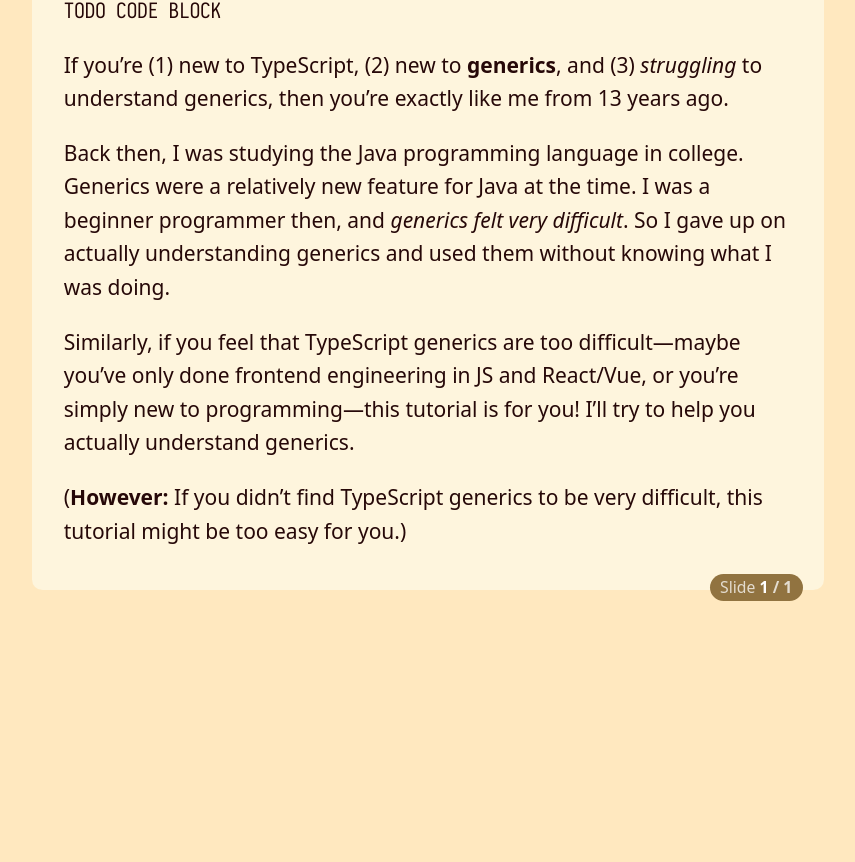
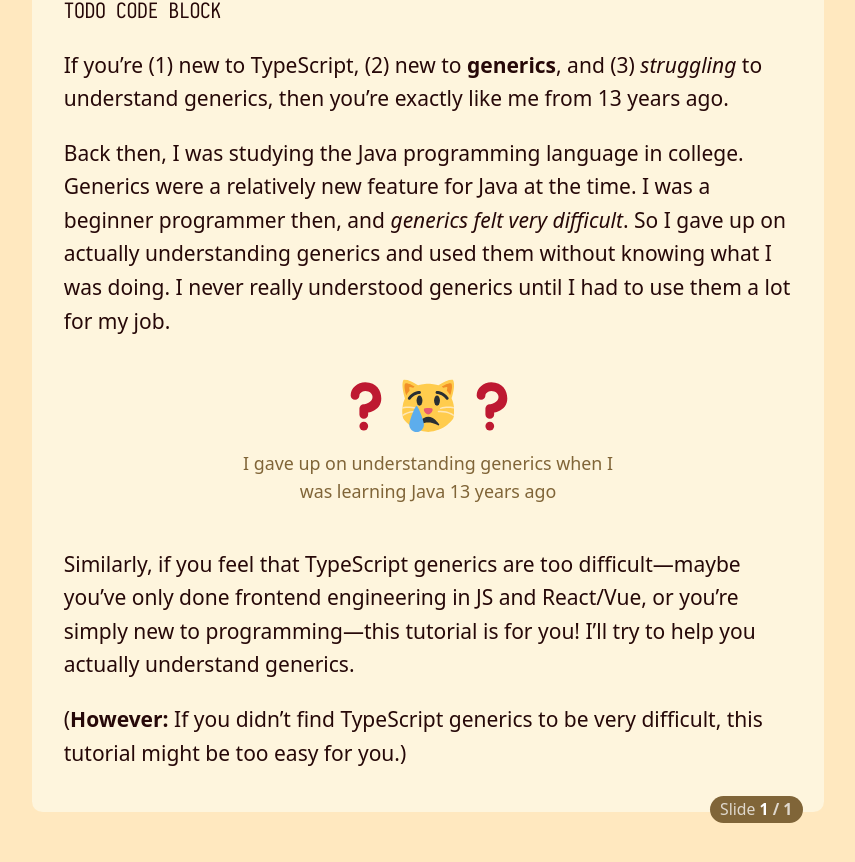
Before and after one commit to chibicode/TypeScript-for-Beginner-Programmers, a Next.js app: page /generics in a window 1280 px wide. Shown: the part 816-1678 px from the top of the page, without its empty margins (212-1067 px from the left). Built offline with nearby package versions, Linux system fonts and the light colour scheme.

Commit message:
EmojiSeparator support

```diff
--- /dev/null
+++ b/src/components/Emoji/CryingCat.tsx
@@ -0,0 +1,41 @@
+import React from 'react'
+
+const SvgCryingCat = (props: React.SVGProps<SVGSVGElement>) => (
+  <svg viewBox="0 0 36 36" {...props}>
+    <path
+      fill="#FFCC4D"
+      d="M35.734 19.929C35.375 16.66 35 15 34 13c0 0 3-9 1-12.7-.674-1.246-7.404 1.688-10 3.7 0 0-4-.998-7-.998S11 4 11 4C8.404 1.988 1.674-.946 1 .3-1 4 2 13 2 13 1 15 .625 16.66.266 19.929-.129 23.513.657 26.37 1 27c.39.716 2.367 3.025 5 5 4 3 10 4 12 4s8-1 12-4c2.633-1.975 4.61-4.284 5-5 .343-.63 1.129-3.487.734-7.071z"
+    />
+    <path
+      fill="#E75A70"
+      d="M18 19.5c3 0 3 .5 3 1.5s-1.5 3-3 3-3-2-3-3-.001-1.5 3-1.5z"
+    />
+    <path
+      fill="#F18F26"
+      d="M2 3c.447-1.342 5.64 1 6.64 2C8.64 5 4 8 3 11c0 0-2-5-1-8zm32 0c-.447-1.342-5.64 1-6.64 2 0 0 4.64 3 5.64 6 0 0 2-5 1-8z"
+    />
+    <path
+      fill="#FFCC4D"
+      d="M4.934 5.603C4.934 4.189 11 7 10 8s-2 1.603-3 2.603-2.066-4-2.066-5zm26.132 0C31.066 4.189 25 7 26 8s2 1.603 3 2.603 2.066-4 2.066-5z"
+    />
+    <path
+      fill="#FEE7B8"
+      d="M.701 25c-.148 0-.294-.065-.393-.19-.171-.217-.134-.531.083-.702.162-.127 4.02-3.12 10.648-2.605.275.02.481.261.46.536-.021.275-.257.501-.537.46-6.233-.474-9.915 2.366-9.951 2.395-.093.071-.202.106-.31.106zm8.868-4.663c-.049 0-.1-.007-.149-.022-4.79-1.497-8.737-.347-8.777-.336-.265.081-.543-.07-.623-.335-.079-.265.071-.543.335-.622.173-.052 4.286-1.247 9.362.338.264.083.411.363.328.627-.066.213-.263.35-.476.35zM35.299 25c.148 0 .294-.065.393-.19.171-.217.134-.531-.083-.702-.162-.127-4.02-3.12-10.648-2.605-.275.02-.481.261-.46.536.021.275.257.501.537.46 6.233-.474 9.915 2.366 9.951 2.395.093.071.202.106.31.106zm-8.868-4.663c.049 0 .1-.007.149-.022 4.79-1.497 8.737-.347 8.777-.336.265.081.543-.07.623-.335.079-.265-.071-.543-.335-.622-.173-.052-4.286-1.247-9.362.338-.264.083-.411.363-.328.627.065.213.263.35.476.35z"
+    />
+    <path
+      fill="#292F33"
+      d="M25.362 30.636C24.879 29.87 21.947 25.5 18 25.5c-4.234 0-7.3 5.028-7.428 5.243-.121.2-.085.457.084.619.094.091.219.138.344.138.096 0 .193-.027.277-.084.029-.02 2.918-1.916 6.723-1.916 3.792 0 6.695 1.897 6.723 1.916.086.058.215.096.281.084.277-.004.516-.219.516-.5 0-.144-.06-.272-.158-.364z"
+    />
+    <g fill="#292F33">
+      <ellipse cx={12} cy={14.5} rx={2} ry={3.5} />
+      <ellipse cx={24} cy={14.5} rx={2} ry={3.5} />
+      <path d="M31.001 14c-.305 0-.604-.138-.801-.4-2.641-3.521-6.061-3.599-6.206-3.6-.55-.006-.994-.456-.991-1.005C23.006 8.444 23.45 8 24 8c.184 0 4.537.05 7.8 4.4.332.442.242 1.069-.2 1.4-.18.135-.39.2-.599.2zM4.999 14c-.208 0-.419-.065-.599-.2-.442-.331-.531-.958-.2-1.4C7.462 8.05 11.816 8 12 8c.552 0 1 .448 1 1 0 .551-.445.998-.996 1-.156.002-3.569.086-6.205 3.6-.195.262-.496.4-.8.4z" />
+    </g>
+    <path
+      fill="#5DADEC"
+      d="M15 31c0 2.762-2.239 5-5 5s-5-2.238-5-5 4-13 5-13 5 10.238 5 13z"
+    />
+  </svg>
+)
+
+export default SvgCryingCat
--- /dev/null
+++ b/src/components/Emoji/Question.tsx
@@ -0,0 +1,13 @@
+import React from 'react'
+
+const SvgQuestion = (props: React.SVGProps<SVGSVGElement>) => (
+  <svg viewBox="0 0 36 36" {...props}>
+    <path
+      fill="#BE1931"
+      d="M17 27c-1.657 0-3-1.343-3-3v-4c0-1.657 1.343-3 3-3 .603-.006 6-1 6-5 0-2-2-4-5-4-2.441 0-4 2-4 3 0 1.657-1.343 3-3 3s-3-1.343-3-3c0-4.878 4.58-9 10-9 8 0 11 5.982 11 11 0 4.145-2.277 7.313-6.413 8.92-.9.351-1.79.587-2.587.747V24c0 1.657-1.343 3-3 3z"
+    />
+    <circle fill="#BE1931" cx={17} cy={32} r={3} />
+  </svg>
+)
+
+export default SvgQuestion
--- a/src/components/Emoji/index.tsx
+++ b/src/components/Emoji/index.tsx
@@ -1,9 +1,13 @@
 /** @jsx jsx */
 import { css, jsx } from '@emotion/core'
 import Bird from 'src/components/Emoji/Bird'
+import CryingCat from 'src/components/Emoji/CryingCat'
+import Question from 'src/components/Emoji/Question'
 
 export const emojiToComponent = {
-  bird: Bird
+  bird: Bird,
+  cryingCat: CryingCat,
+  question: Question
 }
 
 const Emoji = ({
--- /dev/null
+++ b/src/components/EmojiSeparator.tsx
@@ -0,0 +1,96 @@
+/** @jsx jsx */
+import { css, jsx, SerializedStyles } from '@emotion/core'
+import React from 'react'
+import Emoji, { emojiToComponent } from 'src/components/Emoji'
+import { allFontSizes } from 'src/lib/theme/fontSizes'
+import { allSpaces } from 'src/lib/theme/spaces'
+import useTheme from 'src/hooks/useTheme'
+
+interface EmojiSeparatorProps {
+  emojis: ReadonlyArray<keyof typeof emojiToComponent>
+  size?: 'md'
+  cssOverrides?: SerializedStyles
+  description?: React.ReactNode
+}
+
+const fontSize = (
+  size: NonNullable<EmojiSeparatorProps['size']>
+): ReadonlyArray<keyof typeof allFontSizes> =>
+  ({
+    md: [2, 2.5] as const
+  }[size])
+
+const margins = (
+  size: NonNullable<EmojiSeparatorProps['size']>
+): ReadonlyArray<keyof typeof allSpaces> =>
+  ({
+    md: [1.25, 1.5] as const
+  }[size])
+
+const SideSpace = ({ children }: { children: React.ReactNode }) => (
+  <span
+    css={css`
+      margin-left: 0.1em;
+      margin-right: 0.1em;
+    `}
+  >
+    {children}
+  </span>
+)
+
+const EmojiSeparator = ({
+  emojis,
+  size = 'md',
+  cssOverrides,
+  description
+}: EmojiSeparatorProps) => {
+  const { spaces, ns, fontSizes, colors } = useTheme()
+  return (
+    <div
+      css={[
+        css`
+          text-align: center;
+          margin: ${spaces(margins(size)[0])} 0 ${spaces(margins(size)[1])};
+          font-size: ${fontSizes(fontSize(size)[0])};
+          ${ns} {
+            font-size: ${fontSizes(fontSize(size)[1])};
+          }
+        `,
+        cssOverrides
+      ]}
+    >
+      <>
+        <span
+          css={css`
+            display: flex;
+            align-items: center;
+            justify-content: center;
+          `}
+        >
+          {emojis.map((emoji, index) => (
+            <SideSpace key={`${emoji}${index}`}>
+              <Emoji type={emoji} />
+            </SideSpace>
+          ))}
+        </span>
+        {description && (
+          <div
+            css={[
+              css`
+                font-size: ${fontSizes(0.85)};
+                color: ${colors('brown')};
+                padding-bottom: ${spaces(0.5)};
+                max-width: 18rem;
+                margin: 0 auto;
+              `
+            ]}
+          >
+            {description}
+          </div>
+        )}
+      </>
+    </div>
+  )
+}
+
+export default EmojiSeparator
--- a/src/lib/theme/colors.ts
+++ b/src/lib/theme/colors.ts
@@ -2,7 +2,7 @@
   black: '#260808',
   lightYellow1: '#FEF5DD',
   lightYellow2: '#FFE8BF',
-  brown: '#917340',
+  brown: '#806538',
   pink: '#FCCFC0',
   white: '#FFFFFF',
   white75: 'rgba(255, 255, 255, 0.75)',
--- a/src/pages/generics.tsx
+++ b/src/pages/generics.tsx
@@ -1,6 +1,7 @@
 import React from 'react'
 import PostPage from 'src/components/PostPage'
 import { P } from 'src/components/ContentTags'
+import EmojiSeparator from 'src/components/EmojiSeparator'
 
 const Page = () => (
   <PostPage
@@ -25,8 +26,18 @@
               time. I was a beginner programmer then, and{' '}
               <em>generics felt very difficult</em>. So I gave up on actually
               understanding generics and used them without knowing what I was
-              doing.
+              doing. I never really understood generics until I had to use them
+              a lot for my job.
             </P>
+            <EmojiSeparator
+              emojis={['question', 'cryingCat', 'question']}
+              description={
+                <>
+                  I gave up on understanding generics when I was learning Java
+                  13 years ago
+                </>
+              }
+            />
             <P>
               Similarly, if you feel that TypeScript generics are too
               difficult—maybe you’ve only done frontend engineering in JS and
```
